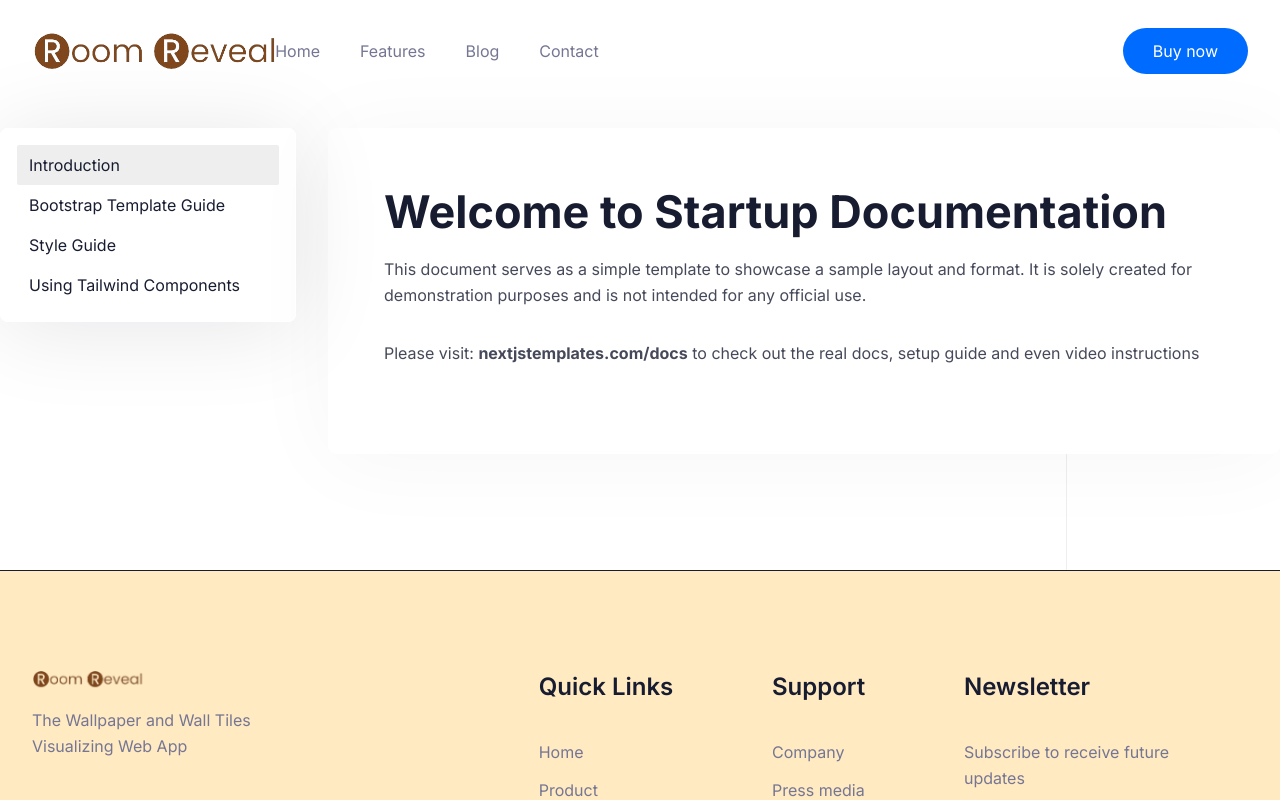
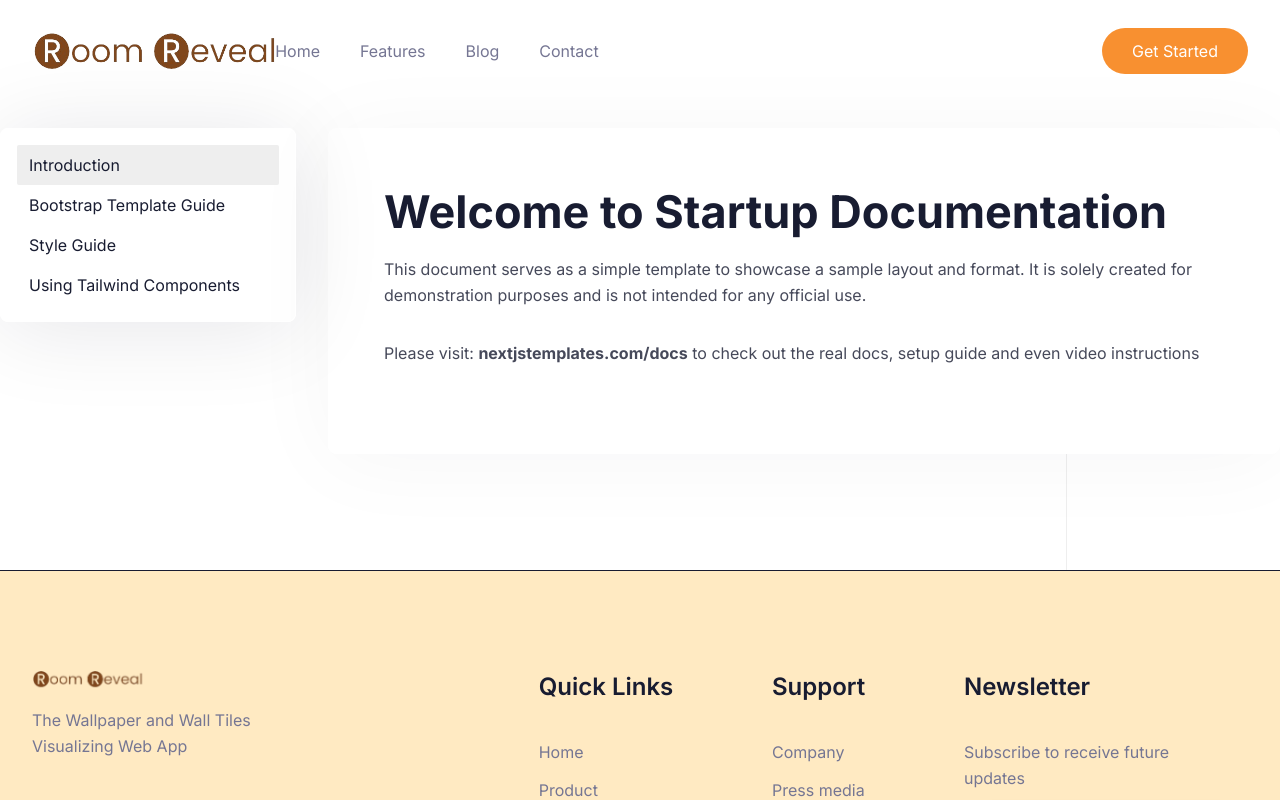
Before and after one commit to Ajay70452/Room-Reveal, a Next.js app: page /docs in a window 1280 px wide. Shown: the top 800 px of the page. Built offline with nearby package versions, Linux system fonts and the light colour scheme.

Commit message:
Changed Button Colors

```diff
--- a/app/(site)/head.tsx
+++ b/app/(site)/head.tsx
@@ -4,7 +4,8 @@ export default function Head() {
       <title> Room Reveal - The Wallpaper Visualizer app</title>
       <meta content="width=device-width, initial-scale=1" name="viewport" />
       <meta name="description" content="Built with Next.js and TypeScript" />
-      <link rel="icon" href="/images/favicon.ico" />
+      <link rel="icon" href="/images/logo/logo-plain.png" />
+
     </>
   );
 }
--- a/components/Header/index.tsx
+++ b/components/Header/index.tsx
@@ -158,9 +158,9 @@ const Header = () => {
 
             <Link
               href="#pricing"
-              className="flex items-center justify-center rounded-full bg-primary px-7.5 py-2.5 text-regular text-white duration-300 ease-in-out hover:bg-primaryho"
+              className="flex items-center justify-center rounded-full bg-[#F89030] px-7.5 py-2.5 text-regular text-white duration-300 ease-in-out hover:bg-primaryho"
             >
-              Buy now
+              Get Started
             </Link>
           </div>
         </div>
--- a/components/Hero/index.tsx
+++ b/components/Hero/index.tsx
@@ -32,9 +32,9 @@ const Hero = () => {
 
                     <button
                       aria-label="get started button"
-                      className="flex rounded-full bg-black px-7.5 py-2.5 text-white duration-300 ease-in-out hover:bg-blackho dark:bg-btndark dark:hover:bg-blackho"
+                      className="flex rounded-full bg-[#F89030] px-7.5 py-2.5 text-white duration-300 ease-in-out hover:bg-blackho dark:bg-btndark dark:hover:bg-blackho"
                     >
-                      Get demo
+                      Request a demo
                     </button>
                   </div>
                 </form>
```
Also changed, not shown: components/Admin/index.tsx (added, +10 -0 lines).
